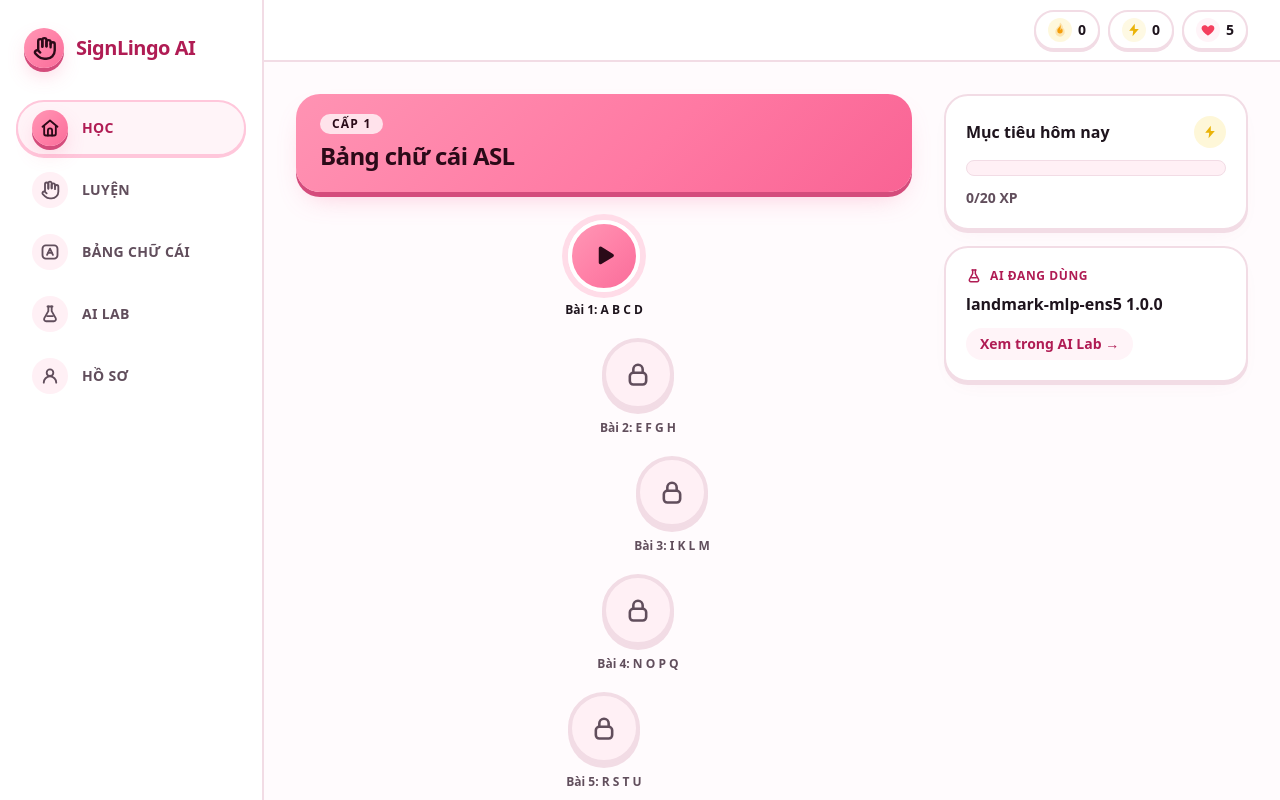
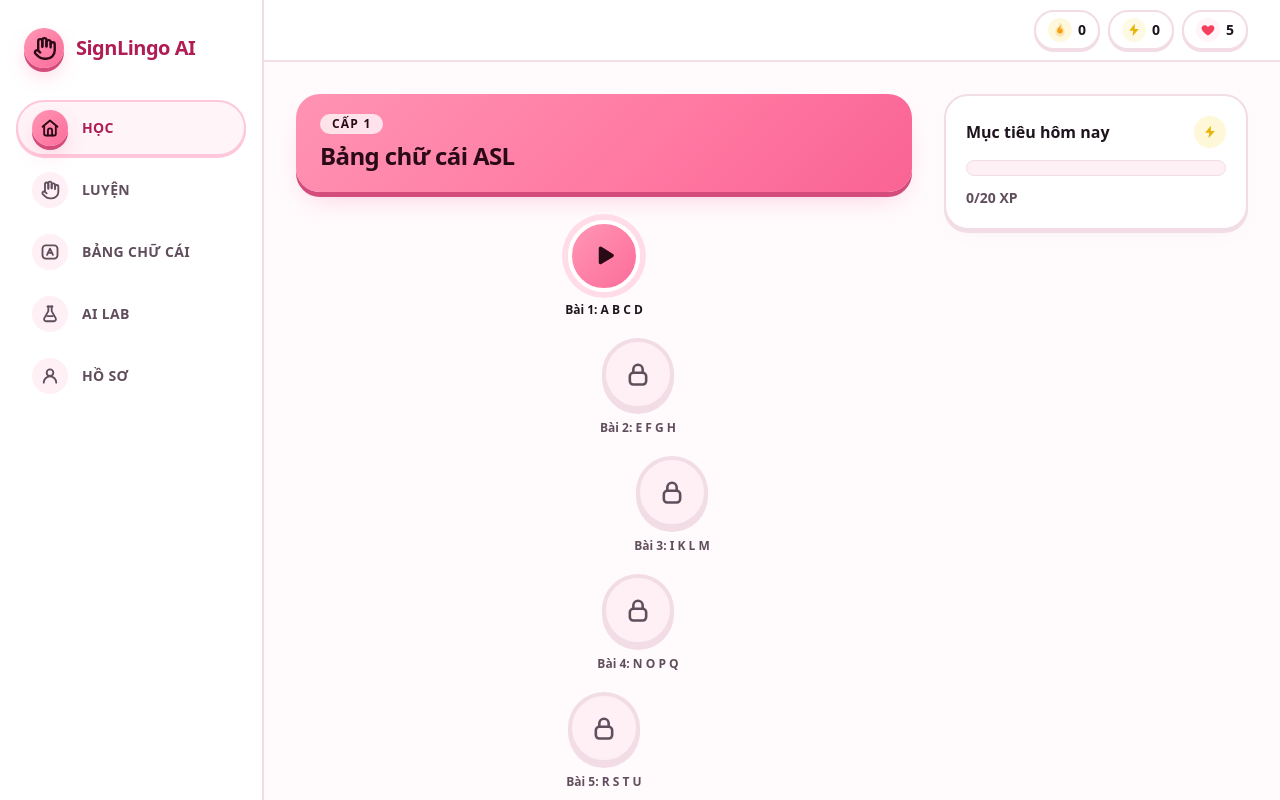
Before and after one commit to Nyanta-dotcom/SignLingo, a React (Vite) app in the folder frontend/: page /learn in a window 1280 px wide. Shown: the top 800 px of the page. Built offline with nearby package versions, Linux system fonts and the light colour scheme; what onnxruntime-web would draw is missing.

Commit message:
remove "AI đang dùng"

```diff
--- a/frontend/src/features/skill-tree/SkillTree.tsx
+++ b/frontend/src/features/skill-tree/SkillTree.tsx
@@ -3,7 +3,7 @@ import { Link } from 'react-router';
 import { loadActiveManifest } from '@/app/staticData';
 import { Button } from '@/components/ui/Button';
 import { Card } from '@/components/ui/Card';
-import { BoltIcon, LabIcon, PlayIcon } from '@/components/ui/Icons';
+import { BoltIcon, PlayIcon } from '@/components/ui/Icons';
 import { ProgressBar } from '@/components/ui/ProgressBar';
 import curriculumJson from '@/content/curriculum.json';
 import { loadCurriculum } from '@/content/loader';
@@ -112,18 +112,6 @@ export function SkillTree({ load = loadLearnData, now = () => new Date() }: { lo
           <ProgressBar value={today} max={goal} label={t.goal} />
           <p className="text-sm font-extrabold text-text-muted">{t.goalValue(today, goal)}</p>
         </Card>
-        {data && (
-          <Card className="flex flex-col gap-2">
-            <div className="flex items-center gap-2 text-brand-fg">
-              <LabIcon className="size-4" />
-              <p className="text-xs font-extrabold uppercase tracking-wider">{t.aiUsing}</p>
-            </div>
-            <p className="text-base font-black text-text">{data.model.model_id} {data.model.version}</p>
-            <Link to="/lab" className="mt-1 inline-flex w-fit items-center gap-1 rounded-full bg-brand-50 px-3.5 py-1.5 text-sm font-extrabold text-brand-fg transition-colors hover:bg-brand-100">
-              {t.seeLab} →
-            </Link>
-          </Card>
-        )}
       </aside>
     </section>
   );
```
Also changed, not shown: 1 other file (tests, documents, lock files or other folders).
